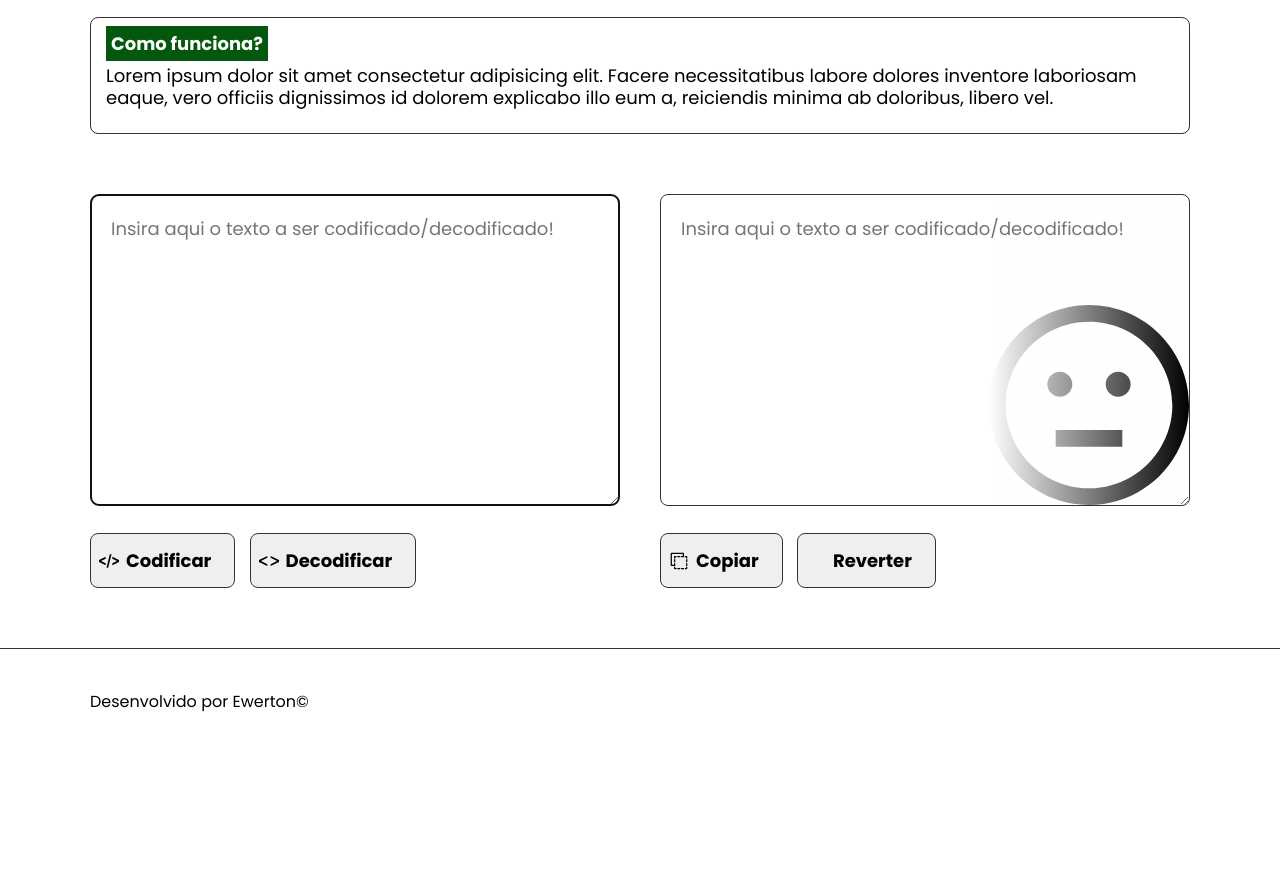
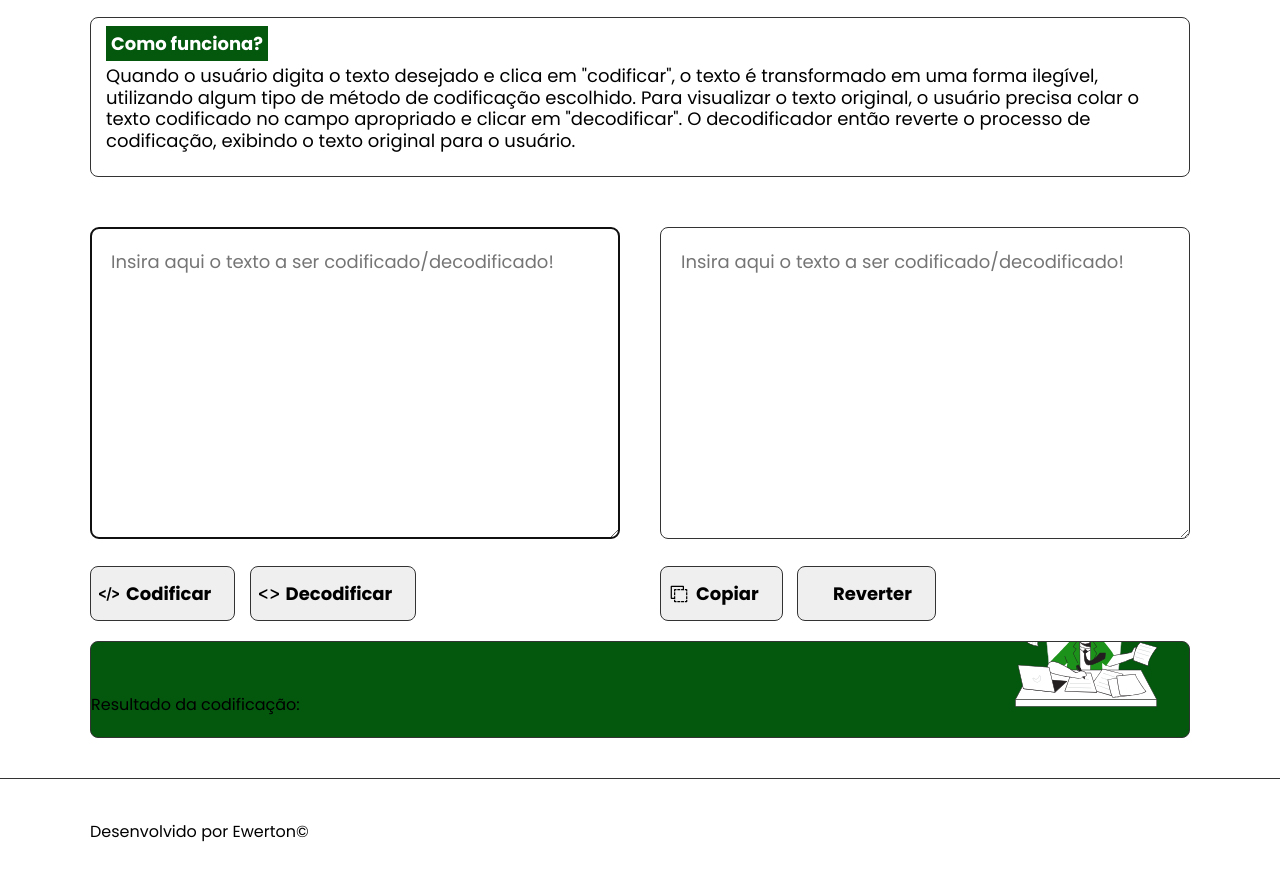
Before and after one commit to ewertoncaripuna/codificador-texto, a plain HTML site: page index.html in a window 1280 px wide. Shown: the part 247-1124 px from the top of the page. Before the commit the page ends 1001 px from the top, so only its background shows below. Drawn offline with Linux system fonts and the light colour scheme.

Commit message:
refactor: modifications of style/css and add images svg

```diff
--- a/index.html
+++ b/index.html
@@ -24,8 +24,7 @@
             <div class="inform">
                 <strong>Como funciona?</strong><br>
 
-                <p>Lorem ipsum dolor sit amet consectetur adipisicing elit. Facere necessitatibus labore dolores inventore laboriosam eaque, vero officiis dignissimos id dolorem explicabo illo eum a, reiciendis minima ab doloribus, libero vel.
-                </p>
+                <p>Quando o usuário digita o texto desejado e clica em "codificar", o texto é transformado em uma forma ilegível, utilizando algum tipo de método de codificação escolhido. Para visualizar o texto original, o usuário precisa colar o texto codificado no campo apropriado e clicar em "decodificar". O decodificador então reverte o processo de codificação, exibindo o texto original para o usuário.</p>
             </div>
         </div>
 
@@ -42,7 +41,7 @@
                 </div>
             </div>
             <div class="decoder">
-                <textarea class="resultado" id="saida-de-texto" cols="30" rows="10" placeholder="Insira aqui o texto a ser codificado/decodificado!"></textarea>
+                <textarea id="saida-de-texto" cols="30" rows="10" placeholder="Insira aqui o texto a ser codificado/decodificado!"></textarea>
 
                 <div class="input__buttons">
                     <button onclick="copyText()"  class="buttonCopy">Copiar</button>
@@ -50,6 +49,7 @@
                 </div>
             </div>
         </div>
+        <div class="outputResult">Resultado da codificação:</div>
     </main>
     <footer class="b-t">
         <p class="container">Desenvolvido por Ewerton©</p>
--- a/styles/style.css
+++ b/styles/style.css
@@ -73,7 +73,7 @@ header{
 
 .description{
 
-  padding-bottom:40px;
+  padding-bottom:30px;
 
   h2{
   font-family: var(--font-size-bold);
@@ -182,6 +182,18 @@ main{
 
 }
 
+.outputResult{
+
+    background-image: url(/assets/imgs/fast-working-flatline.svg);
+    background-position: bottom right;
+    background-repeat:no-repeat;
+    background-color: #03580e;
+    padding: 50px 0px 20px;
+    border: 1px solid var(--color-border);
+    border-radius: var(--border-radius);
+    background-size: 200px;
+}
+
 
 @media screen and (min-width:1120px) {
 
```
Also changed, not shown: assets/imgs/fast-working-flatline.svg (added), assets/imgs/winners-flatline.svg (added).
